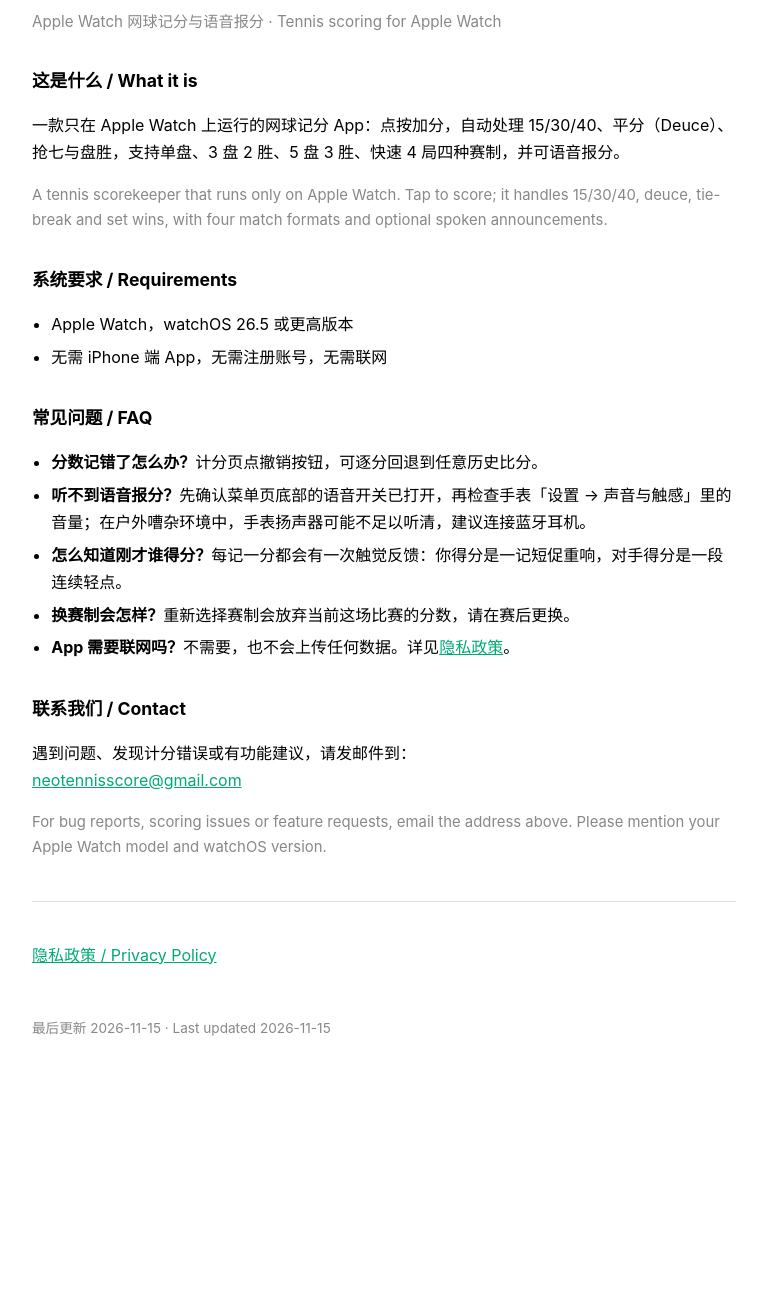
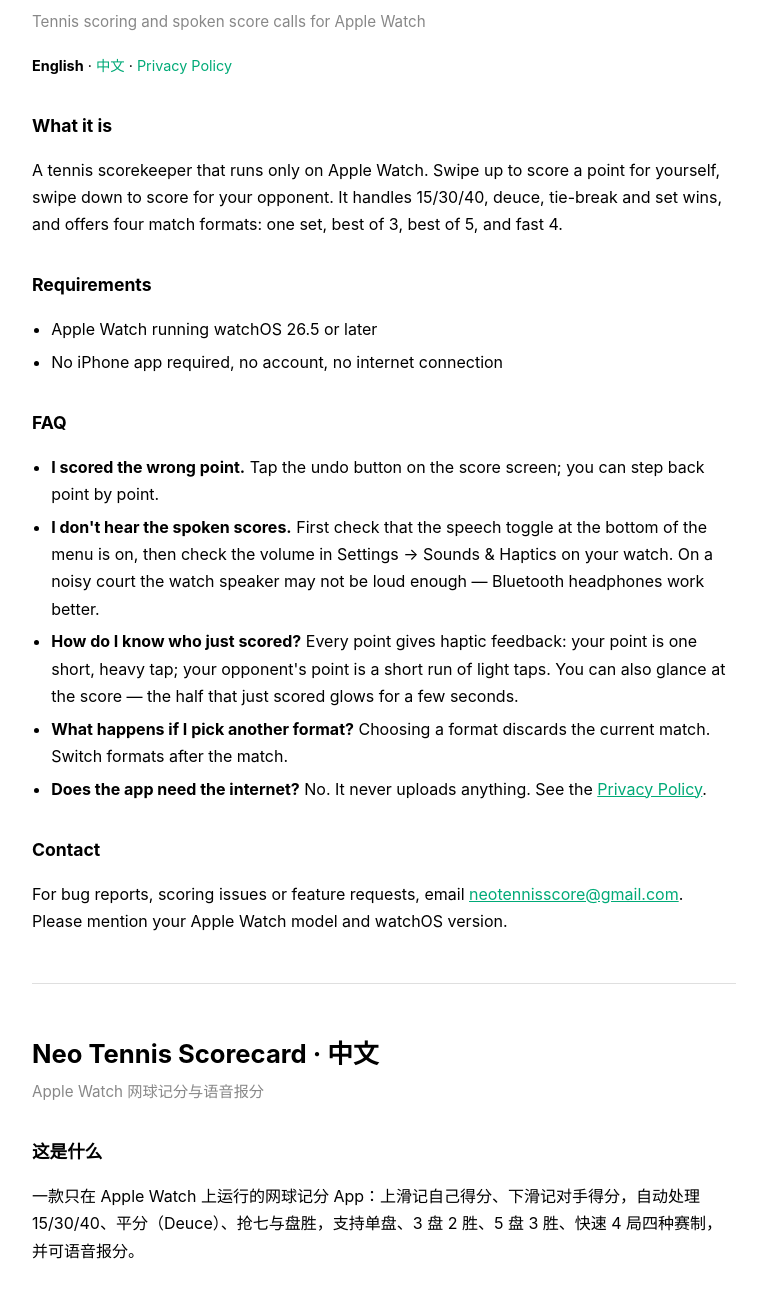
Before and after one commit to neoruns-source/neo-tennis-scorecard-site, a plain HTML site: page index.html in a window 1280 px wide. Shown: the part 71-1360 px from the top of the page, without its empty margins (256-1018 px from the left). Before the commit the page ends 1175 px from the top, so only its background shows below. Drawn offline with Linux system fonts and the light colour scheme.

Commit message:
Add files via upload

```diff
--- a/index.html
+++ b/index.html
@@ -1,9 +1,9 @@
 <!DOCTYPE html>
-<html lang="zh-CN">
+<html lang="en">
 <head>
 <meta charset="utf-8">
 <meta name="viewport" content="width=device-width, initial-scale=1">
-<title>Neo Tennis Scorecard — 支持 / Support</title>
+<title>Neo Tennis Scorecard — Support</title>
 <style>
   :root { color-scheme: light dark; }
   body {
@@ -12,47 +12,70 @@
   }
   h1 { font-size: 1.6rem; margin: 0 0 .25rem; }
   h2 { font-size: 1.1rem; margin: 2rem 0 .5rem; }
-  .sub { color: #888; margin: 0 0 2rem; font-size: .95rem; }
-  .en { color: #888; font-size: .93rem; }
+  .sub { color: #888; margin: 0 0 1.25rem; font-size: .95rem; }
+  .lang { font-size: .9rem; margin: 0 0 2rem; }
+  .lang a { color: #0a7; text-decoration: none; }
   ul { padding-left: 1.2rem; }
   li { margin: .35rem 0; }
   a { color: #0a7; }
-  hr { border: 0; border-top: 1px solid #8884; margin: 2.5rem 0; }
+  hr { border: 0; border-top: 1px solid #8884; margin: 3rem 0; }
   footer { color: #888; font-size: .85rem; margin-top: 3rem; }
 </style>
 </head>
 <body>
 
 <h1>Neo Tennis Scorecard</h1>
-<p class="sub">Apple Watch 网球记分与语音报分 · Tennis scoring for Apple Watch</p>
+<p class="sub">Tennis scoring and spoken score calls for Apple Watch</p>
+<p class="lang"><strong>English</strong> · <a href="#zh">中文</a> · <a href="privacy.html">Privacy Policy</a></p>
 
-<h2>这是什么 / What it is</h2>
-<p>一款只在 Apple Watch 上运行的网球记分 App：点按加分，自动处理 15/30/40、平分（Deuce）、抢七与盘胜，支持单盘、3 盘 2 胜、5 盘 3 胜、快速 4 局四种赛制，并可语音报分。</p>
-<p class="en">A tennis scorekeeper that runs only on Apple Watch. Tap to score; it handles 15/30/40, deuce, tie-break and set wins, with four match formats and optional spoken announcements.</p>
+<h2>What it is</h2>
+<p>A tennis scorekeeper that runs only on Apple Watch. Swipe up to score a point for yourself, swipe down to score for your opponent. It handles 15/30/40, deuce, tie-break and set wins, and offers four match formats: one set, best of 3, best of 5, and fast 4.</p>
 
-<h2>系统要求 / Requirements</h2>
+<h2>Requirements</h2>
+<ul>
+  <li>Apple Watch running watchOS 26.5 or later</li>
+  <li>No iPhone app required, no account, no internet connection</li>
+</ul>
+
+<h2>FAQ</h2>
+<ul>
+  <li><strong>I scored the wrong point.</strong> Tap the undo button on the score screen; you can step back point by point.</li>
+  <li><strong>I don't hear the spoken scores.</strong> First check that the speech toggle at the bottom of the menu is on, then check the volume in Settings → Sounds &amp; Haptics on your watch. On a noisy court the watch speaker may not be loud enough — Bluetooth headphones work better.</li>
+  <li><strong>How do I know who just scored?</strong> Every point gives haptic feedback: your point is one short, heavy tap; your opponent's point is a short run of light taps. You can also glance at the score — the half that just scored glows for a few seconds.</li>
+  <li><strong>What happens if I pick another format?</strong> Choosing a format discards the current match. Switch formats after the match.</li>
+  <li><strong>Does the app need the internet?</strong> No. It never uploads anything. See the <a href="privacy.html">Privacy Policy</a>.</li>
+</ul>
+
+<h2>Contact</h2>
+<p>For bug reports, scoring issues or feature requests, email <a href="mailto:neotennisscore@gmail.com">neotennisscore@gmail.com</a>. Please mention your Apple Watch model and watchOS version.</p>
+
+<hr>
+
+<h1 id="zh">Neo Tennis Scorecard · 中文</h1>
+<p class="sub">Apple Watch 网球记分与语音报分</p>
+
+<h2>这是什么</h2>
+<p>一款只在 Apple Watch 上运行的网球记分 App：上滑记自己得分、下滑记对手得分，自动处理 15/30/40、平分（Deuce）、抢七与盘胜，支持单盘、3 盘 2 胜、5 盘 3 胜、快速 4 局四种赛制，并可语音报分。</p>
+
+<h2>系统要求</h2>
 <ul>
   <li>Apple Watch，watchOS 26.5 或更高版本</li>
   <li>无需 iPhone 端 App，无需注册账号，无需联网</li>
 </ul>
 
-<h2>常见问题 / FAQ</h2>
+<h2>常见问题</h2>
 <ul>
   <li><strong>分数记错了怎么办？</strong>计分页点撤销按钮，可逐分回退到任意历史比分。</li>
   <li><strong>听不到语音报分？</strong>先确认菜单页底部的语音开关已打开，再检查手表「设置 → 声音与触感」里的音量；在户外嘈杂环境中，手表扬声器可能不足以听清，建议连接蓝牙耳机。</li>
-  <li><strong>怎么知道刚才谁得分？</strong>每记一分都会有一次触觉反馈：你得分是一记短促重响，对手得分是一段连续轻点。</li>
+  <li><strong>怎么知道刚才谁得分？</strong>每记一分都会有一次触觉反馈：你得分是一记短促重响，对手得分是一段连续轻点；同时得分那一侧的半区会亮几秒，抬腕即可看到。</li>
   <li><strong>换赛制会怎样？</strong>重新选择赛制会放弃当前这场比赛的分数，请在赛后更换。</li>
   <li><strong>App 需要联网吗？</strong>不需要，也不会上传任何数据。详见<a href="privacy.html">隐私政策</a>。</li>
 </ul>
 
-<h2>联系我们 / Contact</h2>
-<p>遇到问题、发现计分错误或有功能建议，请发邮件到：<br>
-<a href="mailto:neotennisscore@gmail.com">neotennisscore@gmail.com</a></p>
-<p class="en">For bug reports, scoring issues or feature requests, email the address above. Please mention your Apple Watch model and watchOS version.</p>
+<h2>联系我们</h2>
+<p>遇到问题、发现计分错误或有功能建议，请发邮件到 <a href="mailto:neotennisscore@gmail.com">neotennisscore@gmail.com</a>，并注明你的手表型号与 watchOS 版本。</p>
 
-<hr>
-<p><a href="privacy.html">隐私政策 / Privacy Policy</a></p>
-<footer>最后更新 2026-11-15 · Last updated 2026-11-15</footer>
+<footer>Last updated 2026-11-19 · 最后更新 2026-11-19</footer>
 
 </body>
 </html>
```
Also changed, not shown: privacy.html (+48 -45 lines).
